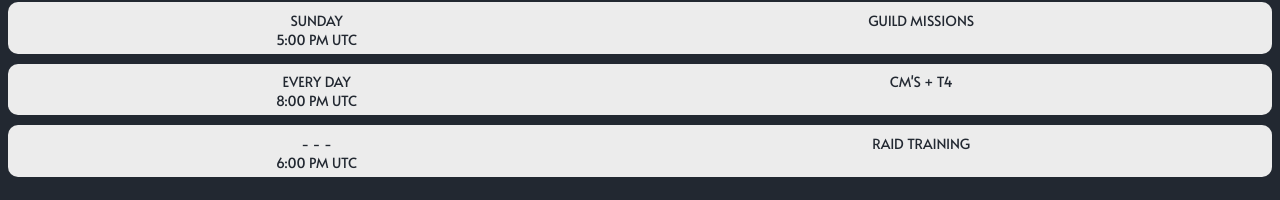
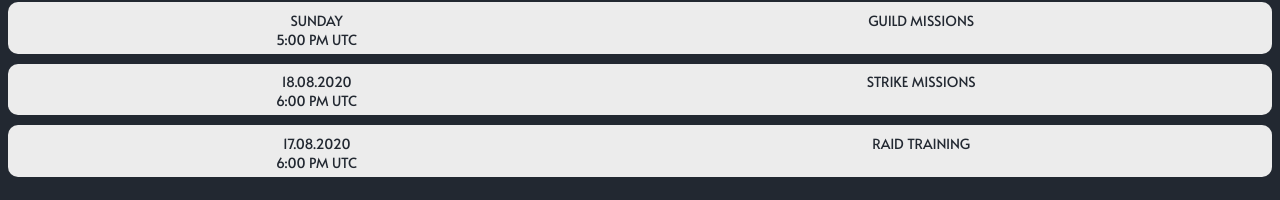
Before and after one commit to zetsuichi/ftoevents, a plain HTML site: page index.html in a window 1280 px wide. Shown: the part 148-348 px from the top of the page. Drawn offline with nearby package versions, Linux system fonts and the light colour scheme; a script that the page names is missing.

Commit message:
Update index.html

```diff
--- a/index.html
+++ b/index.html
@@ -39,11 +39,11 @@
 <div class="next">
   <div class="box">
     <div class="when">
-      <div class="date">EVERY DAY</div>
-      <div class="time">8:00 PM UTC</div>
+      <div class="date">18.08.2020</div>
+      <div class="time">6:00 PM UTC</div>
     </div>
     <div class="what">
-      <div class="eventname">CM'S + T4</div>
+      <div class="eventname">STRIKE MISSIONS</div>
     </div>
   </div></a>
 </div>
@@ -53,7 +53,7 @@
 <div class="next">
   <div class="box">
     <div class="when">
-      <div class="date">- - -</div>
+      <div class="date">17.08.2020</div>
       <div class="time">6:00 PM UTC</div>
     </div>
     <div class="what">
```
